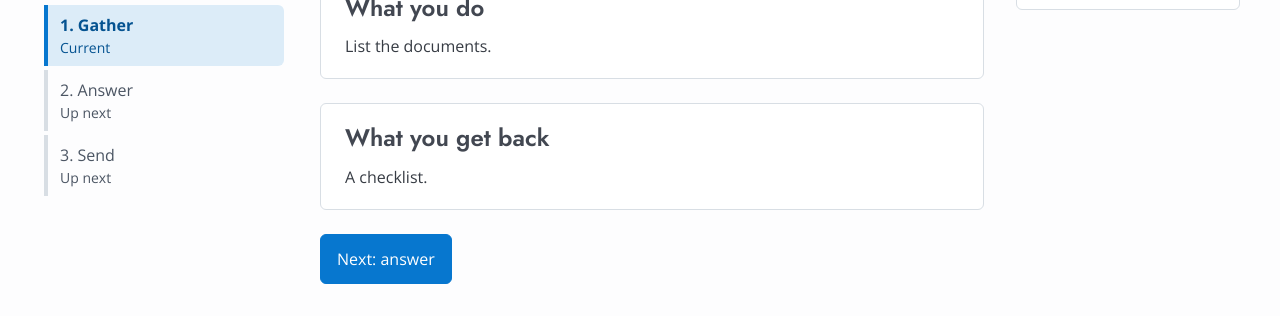
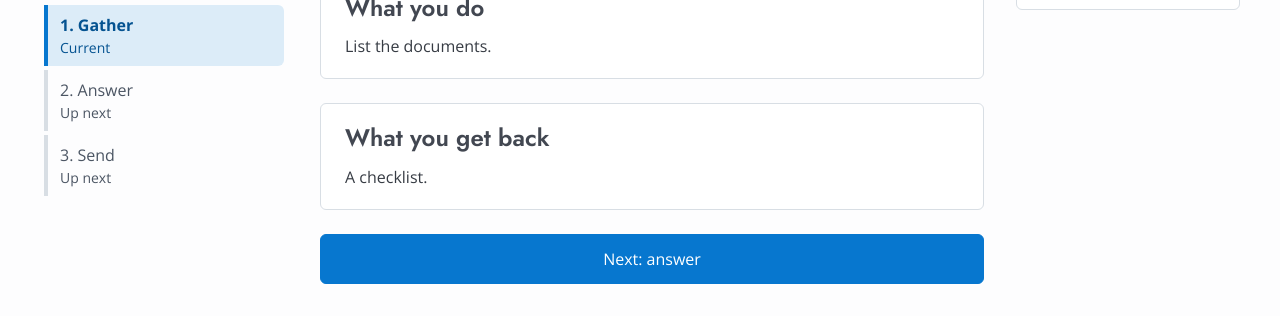
Before and after one commit to marincountygov/marin-ui, a plain HTML site: page tests/fixtures/steps.html in a window 1280 px wide. Shown: the part 139-462 px from the top of the page. Drawn offline with Linux system fonts and the light colour scheme.

Commit message:
Add Previous and Next buttons to the steps layout
Every step ends with a Previous button and a Next button, so apps no longer write them. Next shows its words and an arrow. Previous shows an arrow and has a spoken name. Both are easy to press, work with the keyboard, and stay visible in high contrast.

```diff
--- a/shared/app-shell.js
+++ b/shared/app-shell.js
@@ -355,8 +355,9 @@
   //    before the current one, "Current", "Up next") in a .step-state span, with data-step-state for the styles.
   //    Nothing is saved: completed only means earlier. Any step can be opened at any time, forward or back,
   //  - writes the "Step 2 of 6: Analyze" line and a progress bar into .steps-progress, and shows it,
-  //  - shows the Previous and Next buttons ([data-prev-step], [data-next-step] hold the step id) and the
-  //    toggle that controls the column, which are hidden in the page until JavaScript runs,
+  //  - ends every step with Previous and Next buttons ([data-prev-step], [data-next-step] hold the step id; a step
+  //    that already has its own .steps-pager keeps it, and its buttons stay hidden in the page until JavaScript runs),
+  //    and shows the toggle that controls the column, which is also hidden until JavaScript runs,
   //  - builds "On this page" into [data-steps-toc] from the current step's .step-box headings (h3), giving
   //    each box an id, and rebuilds it when the step changes,
   //  - follows the address: #step or #box-inside-a-step, the Back button, and moves focus to the step's h2
@@ -391,6 +392,40 @@
         const heading = box.querySelector("h3");
         if (heading && !box.id) box.id = `${step.id}-${slug(heading.textContent)}`;
       });
+    });
+
+    // Previous and Next are part of the layout: every step ends with them unless the page already wrote its own
+    // .steps-pager. Next is the one solid button, with the next step's name in lowercase and an arrow after the words;
+    // Previous is a quiet icon-only button with the arrow before it, named by aria-label and title. The first step has no
+    // Previous and the last has no Next (they are left out, never disabled). The arrows are drawn by the shell and are
+    // decoration. Both buttons are a group with a name, 44 px or more, in the tab order after the step's content.
+    steps.forEach((step, index) => {
+      if (step.section.querySelector(".steps-pager")) return;
+      const pager = document.createElement("div");
+      pager.className = "steps-pager";
+      pager.setAttribute("role", "group");
+      pager.setAttribute("aria-label", "Previous and next step");
+      if (index > 0) {
+        const name = `Previous: ${steps[index - 1].title.toLowerCase()}`;
+        const previous = document.createElement("button");
+        previous.type = "button";
+        previous.className = "action-button";
+        previous.dataset.prevStep = steps[index - 1].id;
+        previous.dataset.icon = "arrow-left";
+        previous.setAttribute("aria-label", name);
+        previous.title = name;
+        pager.append(previous);
+      }
+      if (index < steps.length - 1) {
+        const next = document.createElement("button");
+        next.type = "button";
+        next.className = "primary";
+        next.dataset.nextStep = steps[index + 1].id;
+        next.dataset.iconEnd = "arrow-right";
+        next.textContent = `Next: ${steps[index + 1].title.toLowerCase()}`;
+        pager.append(next);
+      }
+      step.section.append(pager);
     });
 
     const progress = document.querySelector(".steps-progress");
--- a/tests/fixtures/steps.html
+++ b/tests/fixtures/steps.html
@@ -37,18 +37,15 @@
               <p>Collect what you need.</p>
               <div class="step-box"><h3>What you do</h3><p>List the documents.</p></div>
               <div class="step-box"><h3>What you get back</h3><p>A checklist.</p></div>
-              <p class="steps-pager"><button type="button" class="primary" data-next-step="answer" data-icon-end="arrow-right" hidden>Next: answer</button></p>
             </section>
             <section id="answer" class="step" aria-labelledby="answer-heading">
               <h2 id="answer-heading">Answer</h2>
               <div class="step-box"><h3>Your name</h3><label for="name">Name</label><input id="name" type="text"></div>
               <div class="step-box"><h3>Your notes</h3><p>Write them.</p></div>
-              <p class="steps-pager"><button type="button" class="action-button" data-prev-step="gather" data-icon="arrow-left" aria-label="Previous: gather" title="Previous: gather" hidden></button><button type="button" class="primary" data-next-step="send" data-icon-end="arrow-right" hidden>Next: send</button></p>
             </section>
             <section id="send" class="step" aria-labelledby="send-heading">
               <h2 id="send-heading">Send</h2>
               <div class="step-box"><h3>Send it</h3><p>Done.</p></div>
-              <p class="steps-pager"><button type="button" class="action-button" data-prev-step="answer" data-icon="arrow-left" aria-label="Previous: answer" title="Previous: answer" hidden></button></p>
             </section>
           </div>
         </div>
```
Also changed, not shown: 3 other files.
